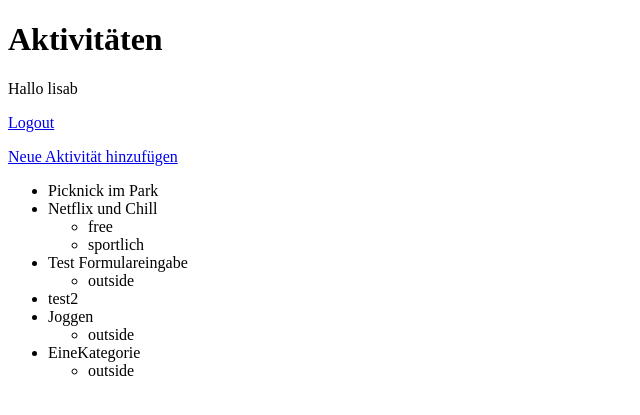
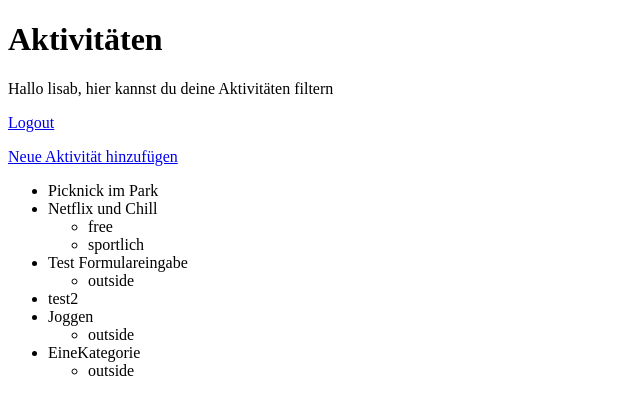
Before and after one commit to lisaberger/auxactivity, a Django app: page /act/activities/ in a window 1280 px wide. Shown: the top 415 px of the page, without its empty margins (0-640 px from the left). Run offline with Django 3.2, Linux system fonts and the light colour scheme; a user stored in the database is signed in; data comes from the database, SQL or seed files in the repository; both versions use the stored data as it was after the commit.

Commit message:
Link zur Registrierung auf Startseite eingefügt

```diff
--- a/auxactivity/activities/templates/activities.html
+++ b/auxactivity/activities/templates/activities.html
@@ -7,7 +7,7 @@
 <body>
     <h1>Aktivitäten</h1>
     {% if user.is_authenticated  %}
-        <p>Hallo {{ user.username }}</p>
+        <p>Hallo {{ user.username }}, hier kannst du deine Aktivitäten filtern</p>
         <p><a href="{% url 'logout_url' %}">Logout</a></p>
         {% else %}
         <p><a href="{% url 'login_url' %}">Login</a></p>
--- a/auxactivity/startpage/templates/startpage.html
+++ b/auxactivity/startpage/templates/startpage.html
@@ -14,6 +14,8 @@
         <p>Willkommen bei auxactivity!</p>
         <p>Log dich ein und sieh dir an, was du mit deinen Freunden unternehmen kannst.</p>
         <p><a href="{% url 'login_url' %}">Login</a></p>
+        <p><a href="{% url 'register_url' %}">Registrieren</a></p>
+
     {% endif %}
 </body>
 </html>
```
Also changed, not shown: auxactivity/db.sqlite3.
